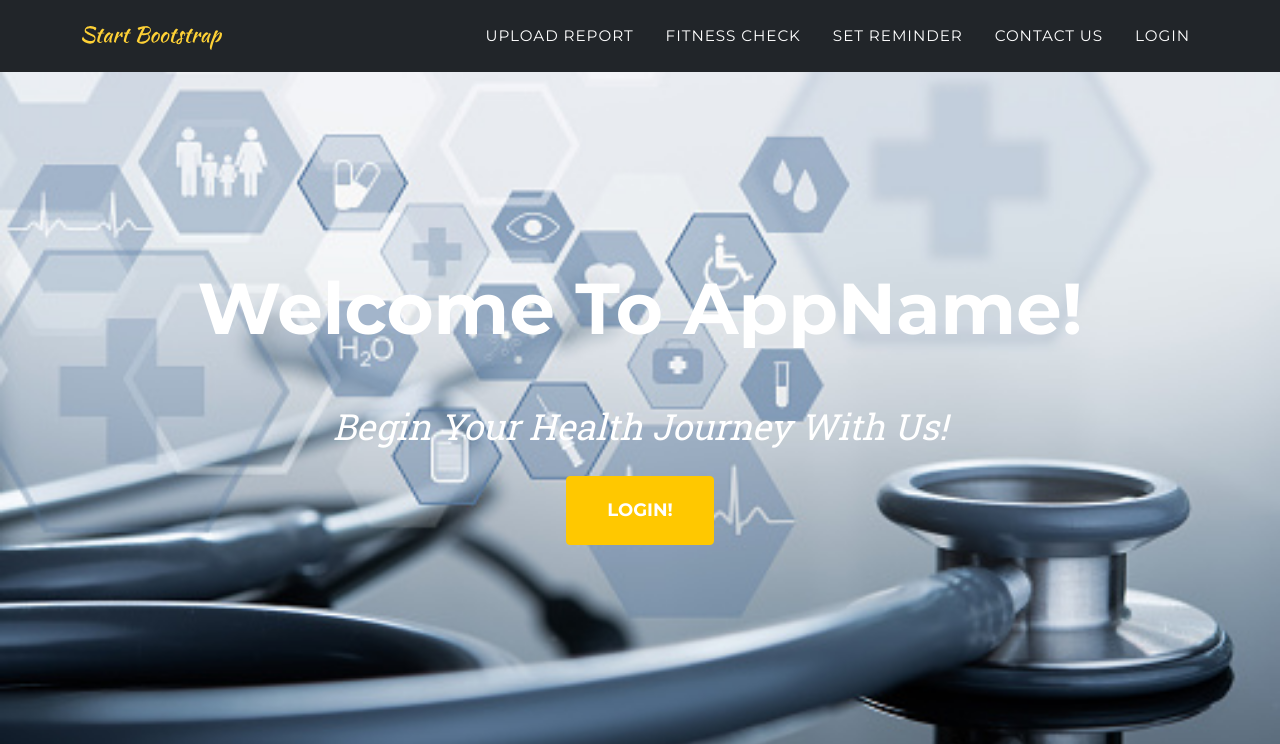
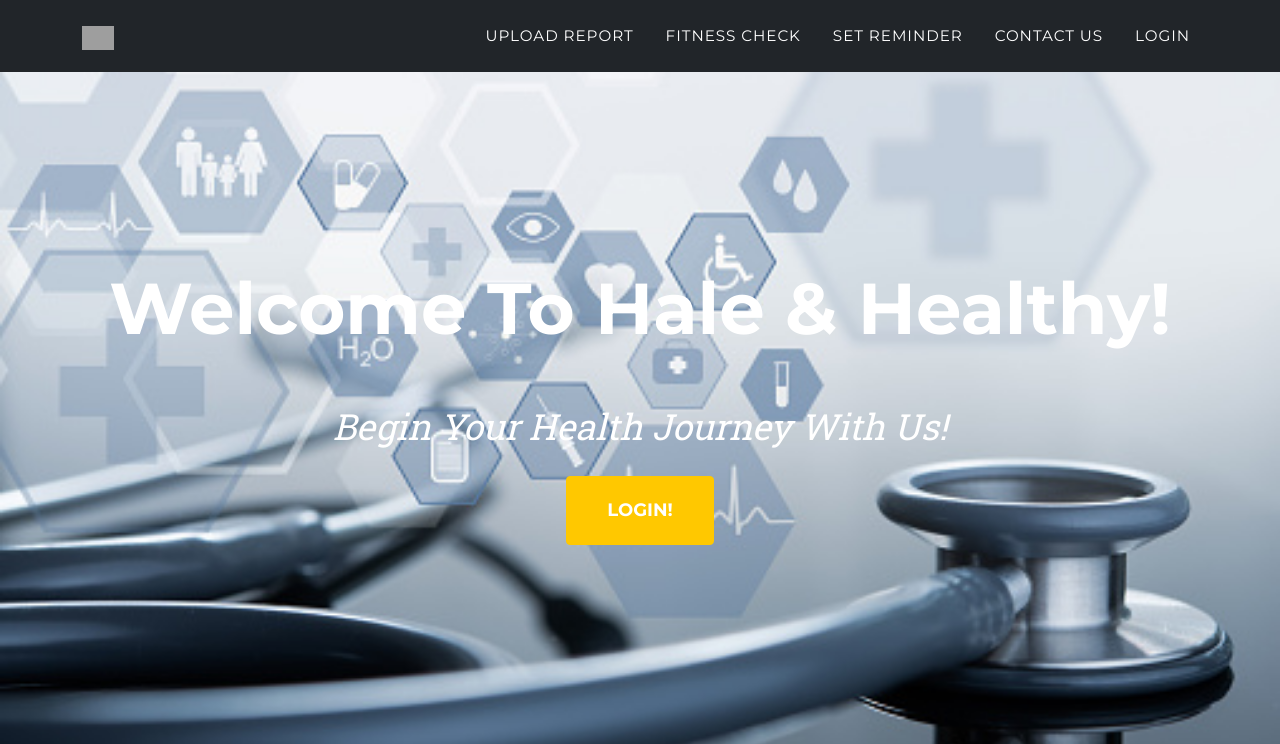
Before and after one commit to smruthig/Hale_and_Healthy, a Flask app: page / in a window 1280 px wide. Shown: the top 744 px of the page. Run offline with Flask 2, Linux system fonts and the light colour scheme; some libraries are stand-ins or nearby versions; grey boxes are pictures that could not be loaded.

Commit message:
made minor changes

```diff
--- a/app/templates/form.html
+++ b/app/templates/form.html
@@ -21,7 +21,7 @@
         <!-- Navigation-->
         <nav class="navbar navbar-shrink navbar-expand-lg navbar-dark fixed-top" id="mainNav">
             <div class="container">
-                <a class="navbar-brand" href="#page-top"><img src="static/assets/img/navbar-logo.svg" alt="..." /></a>
+                <a class="navbar-brand" href="#page-top"><img src="static/assets/img/hhlogo.jfif" alt="..." /></a>
                 <button class="navbar-toggler" type="button" data-bs-toggle="collapse" data-bs-target="#navbarResponsive" aria-controls="navbarResponsive" aria-expanded="false" aria-label="Toggle navigation">
                     Menu
                     <i class="fas fa-bars ms-1"></i>
--- a/app/templates/index.html
+++ b/app/templates/index.html
@@ -5,7 +5,7 @@
         <meta name="viewport" content="width=device-width, initial-scale=1, shrink-to-fit=no" />
         <meta name="description" content="" />
         <meta name="author" content="" />
-        <title>AppName- A One Stop Health Destination</title>
+        <title>Hale & Healthy- A One Stop Health Destination</title>
         <!-- Favicon-->
         <link rel="icon" type="image/x-icon" href="static/assets/favicon.ico" />
         <!-- Font Awesome icons (free version)-->
@@ -20,7 +20,7 @@
         <!-- Navigation-->
         <nav class="navbar navbar-expand-lg navbar-dark fixed-top navbar-shrink"  id="mainNav">
             <div class="container">
-                <a class="navbar-brand" href="#page-top"><img src="static/assets/img/navbar-logo.svg" alt="..." /></a>
+                <a class="navbar-brand" href="#page-top"><img src="static/assets/img/hhlogo.jfif" alt="..." /></a>
                 <button class="navbar-toggler" type="button" data-bs-toggle="collapse" data-bs-target="#navbarResponsive" aria-controls="navbarResponsive" aria-expanded="false" aria-label="Toggle navigation">
                     Menu
                     <i class="fas fa-bars ms-1"></i>
@@ -39,7 +39,7 @@
         <!-- Masthead-->
         <header class="masthead">
             <div class="container">
-                <div class="masthead-heading">Welcome To AppName!</div>
+                <div class="masthead-heading">Welcome To Hale & Healthy!</div>
                 <div class="masthead-subheading">Begin Your Health Journey With Us!</div>
                 <a class="btn btn-primary btn-xl text-uppercase" href="#services">Login!</a>
             </div>
```
Also changed, not shown: app/static/assets/hhlogo.jfif (added).
